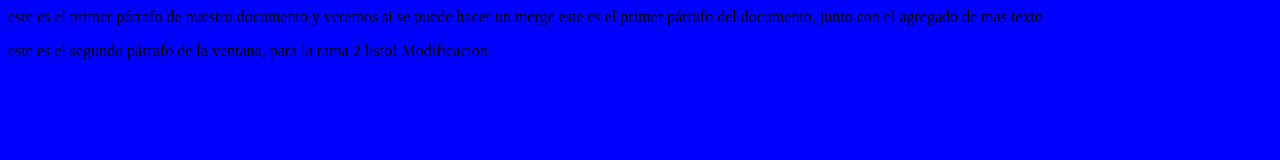
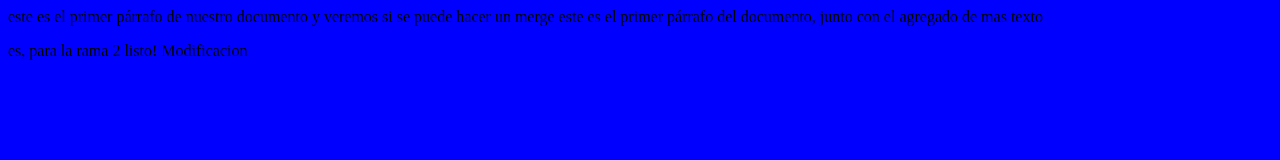
Before and after one commit to pepeargento133/pru2, a plain HTML site: page index.html in a window 1280 px wide. Drawn offline with Linux system fonts and the light colour scheme.

Commit message:
Update index.html

```diff
--- a/index.html
+++ b/index.html
@@ -14,7 +14,7 @@
             este es el primer párrafo del documento, junto con el agregado de mas texto
         </p>
         <p>
-            este es el segundo párrafo de la ventana, para la rama 2 listo! Modificacion
+            es, para la rama 2 listo! Modificacion
         </p>
 
     </body>
```
